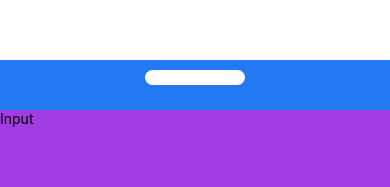
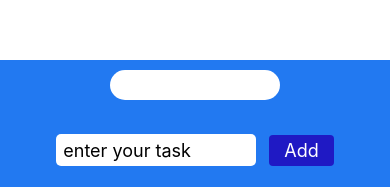
Before and after one commit to FilimonovKostya/ReactNative-Todo, a React Native app: screen / in a window 390 px wide. Shown: the part 734-921 px from the top of the page. Built offline with nearby package versions, Linux system fonts and the light colour scheme; what native-base would draw is missing.

Commit message:
customize input and button

```diff
--- a/App.tsx
+++ b/App.tsx
@@ -1,7 +1,7 @@
 import React from 'react'
 import Checkbox from 'expo-checkbox'
 import { StatusBar } from 'expo-status-bar'
-import { Animated, StyleSheet, Text, View } from 'react-native'
+import { Animated, StyleSheet, Text, TextInput, View, TouchableOpacity } from 'react-native'
 import { NativeBaseProvider } from 'native-base'
 
 type TaskType = {
@@ -31,9 +31,10 @@ export default function App() {
   const animatedValue = React.useRef(new Animated.Value(0)).current
   const translateY = animatedValue.interpolate({
     inputRange: [0, 1],
-    outputRange: [0, -300],
+    outputRange: [0, -80],
   })
   const [show, setShow] = React.useState(true)
+  const [inputField, setInputField] = React.useState('')
 
   const changeStatusTask = (id: number, isDone: boolean) => {
     const newStatusTask = tasks.map((task) => (task.id === id ? { ...task, isDone } : task))
@@ -82,8 +83,18 @@ export default function App() {
             }}
           />
         </View>
-        <View style={{ height: 80, backgroundColor: '#a13ce3' }}>
-          <Text>Input</Text>
+        <View style={styles.inputBox}>
+          <TextInput
+            placeholder='enter your task'
+            style={styles.input}
+            value={inputField}
+            onChangeText={setInputField}
+          />
+          <TouchableOpacity>
+            <View style={styles.button}>
+              <Text style={{color:'white', fontSize:18}}>Add</Text>
+            </View>
+          </TouchableOpacity>
         </View>
       </Animated.View>
     </NativeBaseProvider>
@@ -118,10 +129,32 @@ const styles = StyleSheet.create({
     width: '100%',
   },
   separator: {
-    width: 100,
-    height: 15,
+    width: 170,
+    height: 30,
     backgroundColor: 'white',
     overflow: 'hidden',
-    borderRadius: 15 / 2,
+    borderRadius: 30 / 2,
   },
+  inputBox: {
+    height: 80,
+    backgroundColor: '#2279f1',
+    justifyContent:'center',
+    alignItems:'center',
+    flexDirection: 'row'
+  },
+  input: {
+    width: 200,
+    height: 32,
+    backgroundColor: 'white',
+    fontSize: 18,
+    borderRadius: 5,
+    paddingHorizontal:7
+  },
+  button:{
+    marginLeft:13,
+    backgroundColor: '#1f19c4',
+    paddingVertical: 5,
+    paddingHorizontal: 15,
+    borderRadius: 4
+  }
 })
```
